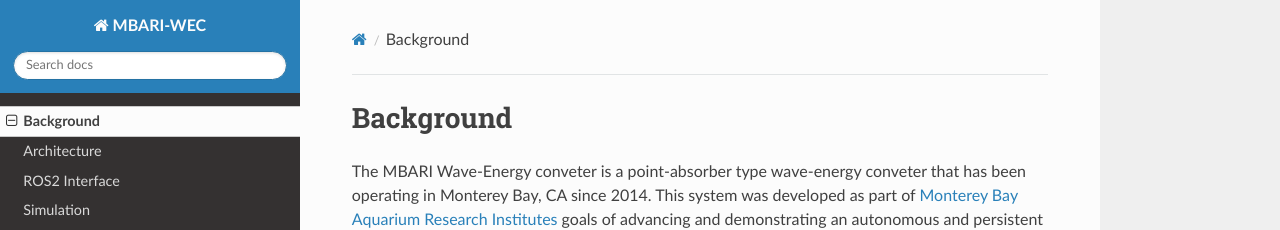
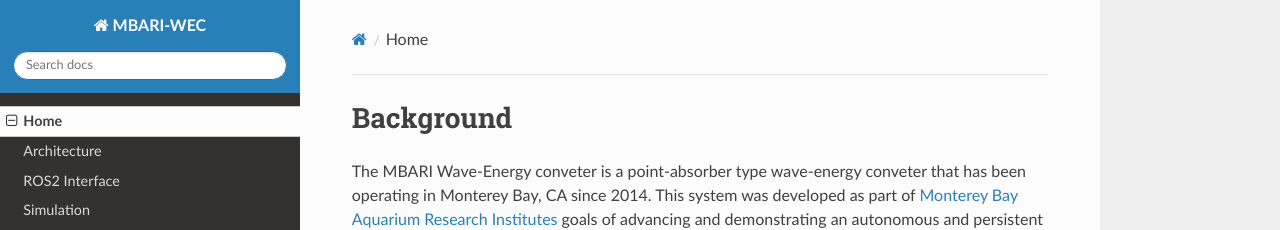
Before and after one commit to hamilton8415/ProtoDoc, an MkDocs documentation site: the page built from docs/index.md, in a window 1280 px wide and 1273 px high. Shown: the top 230 px of the window. Built offline with MkDocs 1.6.1, drawn with Linux system fonts in a browser that asks for light colours; nearby versions of some CDN libraries.

Commit message:
changed Backgroound to home

```diff
--- a/mkdocs.yml
+++ b/mkdocs.yml
@@ -1,7 +1,7 @@
 site_name: MBARI-WEC
 site_url: https://example.com/
 nav:
-  - Background: index.md
+  - Home: index.md
   - Architecture: architecture.md
   - ROS2 Interface: ros2.md
   - Simulation: simulation.md
```
